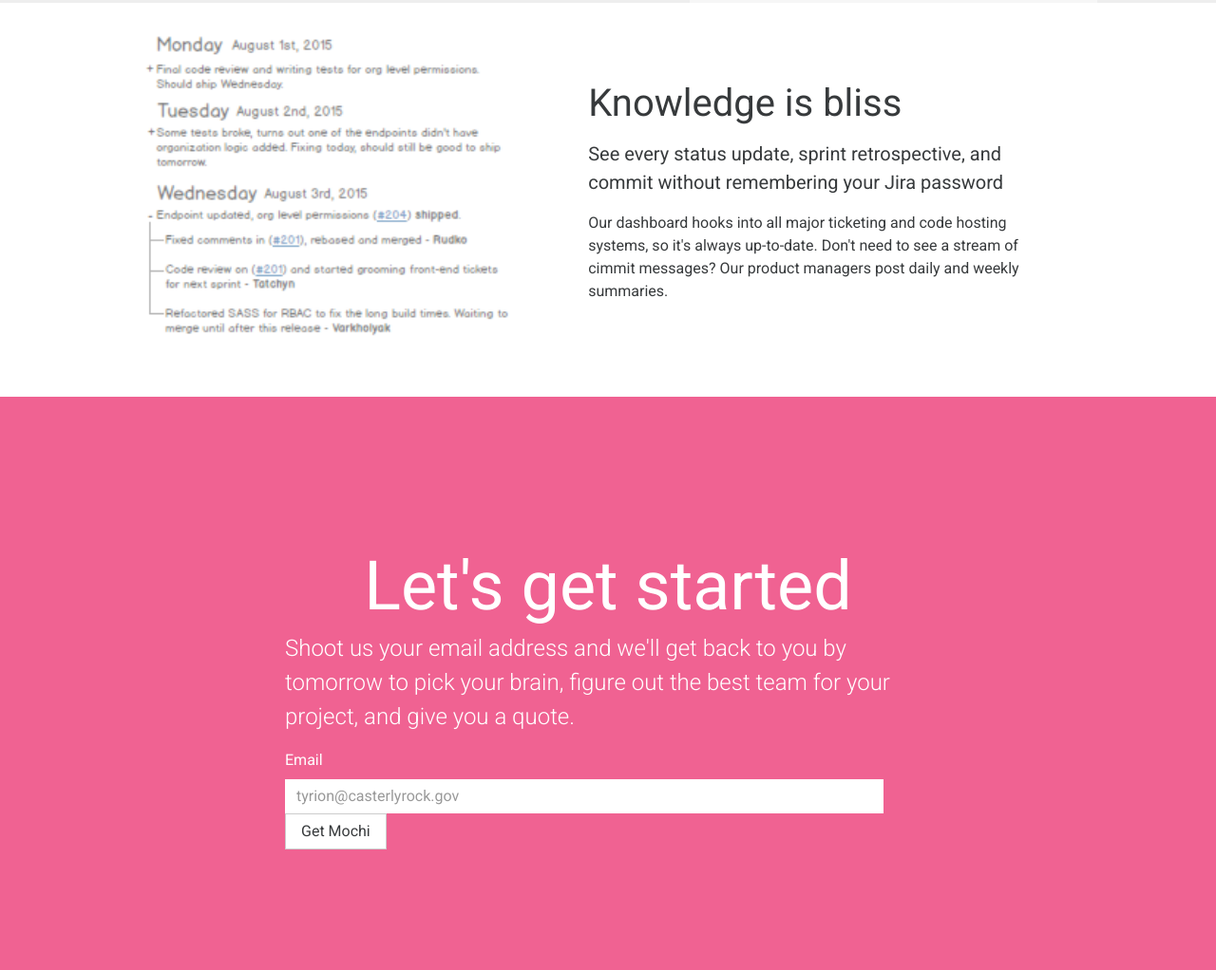
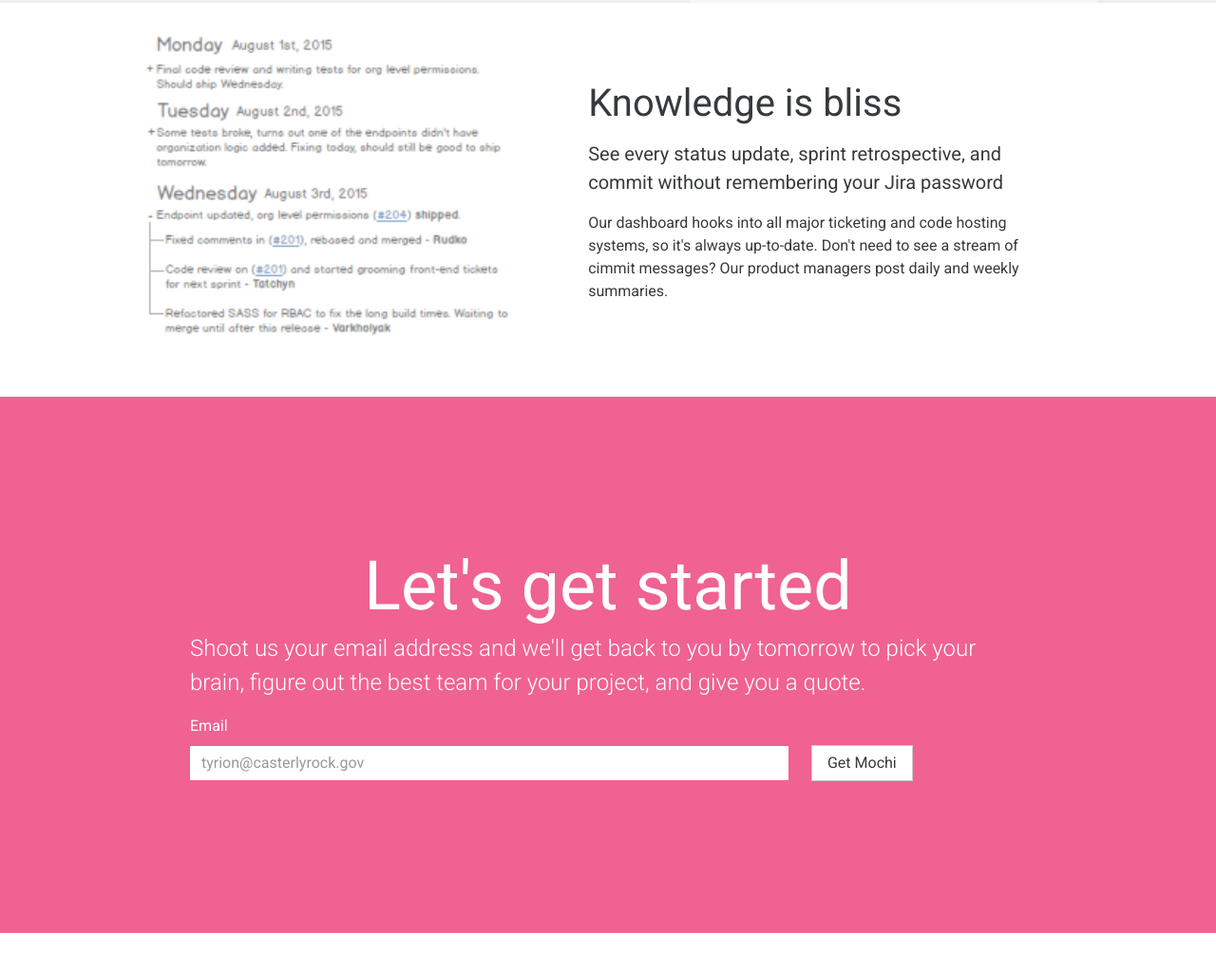
Before and after one commit to hackcorps/hackdashboard, a plain HTML site: page index.html in a window 1280 px wide. Shown: the part 1376-2398 px from the top of the page at 95% size. After the commit the page ends 2359 px from the top, so only its background shows below. Drawn offline with nearby package versions, Linux system fonts and the light colour scheme.

Commit message:
Weird padding issues, temp fix

```diff
--- a/bs-override.css
+++ b/bs-override.css
@@ -36,7 +36,7 @@ body {
 }
 
 .container-fluid .jumbotron-secondary {
-  padding: 160px 300px;
+  padding: 160px 200px;
 }
 
 .jumbotron h1 {
```
